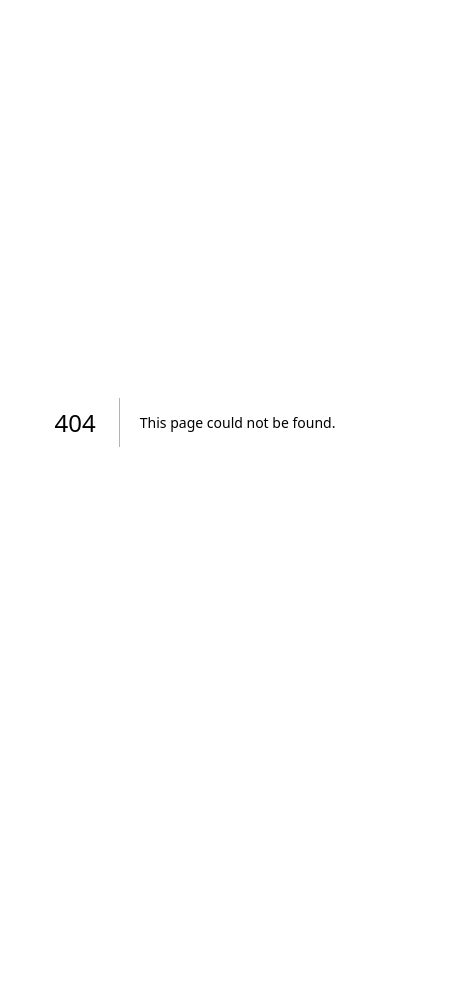
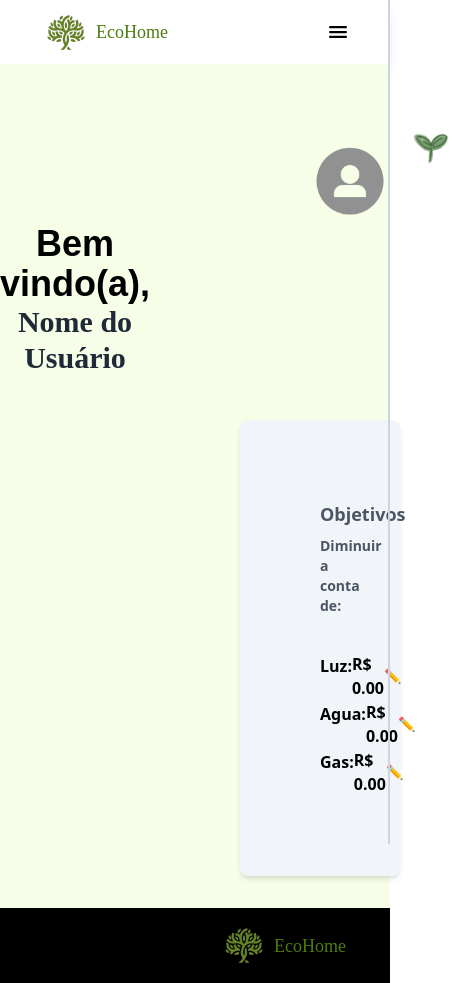
Before and after one commit to MaryChriss/Global2-Front, a Next.js app: page /perfil in a window 390 px wide. Before the commit this address had no page. Shown: the whole page, 456 px wide, since content can reach past the window. Before the commit the page ends 844 px from the top, so only its background shows below. Built offline with nearby package versions, Linux system fonts and the light colour scheme.

Commit message:
pagina de perfil finalizada, iniciando responsividade

```diff
--- a/src/app/Equipe/page.tsx
+++ b/src/app/Equipe/page.tsx
@@ -47,7 +47,10 @@ export default function Equipe() {
                 ">
 
                     <div className="text-center text-2xl font-bold mt-0">
+                        <div className="relative">
+                        <Image src="/deco.png" className="absolute ml-16 -mt-8" alt="" width={50} height={50}/>
                         <Image src="/mariFoto.jpg" alt="" className="w-48 h-48 rounded-full border-lime-500" width={200} height={200} />
+                        </div>
                         <p>Mariana Christina <br />
                             RM: 554773
                         </p>
@@ -68,10 +71,13 @@ export default function Equipe() {
                     </div>
 
                     <div className="text-center text-2xl font-bold mt-0">
+                        <div className="relative">
+                        <Image src="/deco.png" className="absolute ml-16 -mt-8" alt="" width={50} height={50}/>
                         <Image src="/henriqueFoto.jpeg" alt="" className="w-48 h-48 rounded-full border-lime-500" width={200} height={200} />
                         <p>Henrique Maciel <br />
                             RM: 556480
                         </p>
+                        </div>
 
                         <div className="flex flex-col justify-center items-center mt-8 mb-9 gap-8">
                             <BotaoRedeSocial
@@ -90,10 +96,13 @@ export default function Equipe() {
                     </div>
 
                     <div className="text-center text-2xl font-bold mt-0">
-                    <Image src="/gabiFoto.jpg" alt="" className="w-48 h-48 rounded-full border-lime-500" width={200} height={200} />
+                        <div className="relative">
+                        <Image src="/deco.png" className="absolute ml-16 -mt-8" alt="" width={50} height={50}/>
+                        <Image src="/gabiFoto.jpg" alt="" className="w-48 h-48 rounded-full border-lime-500" width={200} height={200} />
                         <p>Gabriela Moguinho <br />
                             RM: 556143
                         </p>
+                        </div>
 
                         <div className="flex flex-col justify-center items-center mt-8 mb-9 gap-8">
                             <BotaoRedeSocial
--- a/src/app/dashbord/page.tsx
+++ b/src/app/dashbord/page.tsx
@@ -166,7 +166,13 @@ export default function Dashboard() {
     // sm: md: lg: xl: 2xl:
     return (
         <Layout>
-            <div className="flex items-center justify-center mb-8 min-[320px]:flex-col">
+            <div className="flex items-center justify-center mb-8
+            sm:flex-col
+            md:flex-col
+            lg:flex-row
+            xl:flex-row
+            2xl:flex-row
+            min-[320px]:flex-col">
                 <h1 className="font-raleway text-xl text-left mr-40
                 sm:mr-3 ml-5 mt-5
                 md:mr-6
--- /dev/null
+++ b/src/app/perfil/page.tsx
@@ -0,0 +1,104 @@
+"use client";
+
+import { useEffect, useState } from "react";
+import Image from "next/image";
+import { Layout } from "../../components/Layout/Layout";
+
+interface User {
+    name: string;
+    email: string;
+}
+
+export default function Perfil() {
+    const [user, setUser] = useState<User | null>(null);
+    const [objetivos, setObjetivos] = useState({
+        luz: 0,
+        agua: 0,
+        gas: 0,
+    });
+    const [isEditing, setIsEditing] = useState({
+        luz: false,
+        agua: false,
+        gas: false,
+    });
+
+    useEffect(() => {
+        const savedUser = localStorage.getItem("loginData");
+        if (savedUser) {
+            const parsedUser = JSON.parse(savedUser);
+            setUser({ name: parsedUser.cliente?.nome_cliente, email: parsedUser.email_login });
+        }
+    }, []);
+
+    const handleEditClick = (field: keyof typeof objetivos) => {
+        setIsEditing((prev) => ({ ...prev, [field]: true }));
+    };
+
+    const handleSaveClick = (field: keyof typeof objetivos) => {
+        setIsEditing((prev) => ({ ...prev, [field]: false }));
+    };
+
+    const handleChange = (e: React.ChangeEvent<HTMLInputElement>, field: keyof typeof objetivos) => {
+        const value = parseFloat(e.target.value) || 0;
+        setObjetivos((prev) => ({ ...prev, [field]: value }));
+    };
+
+    return (
+        <Layout>
+            <div className="bg-lime-50 bg-center h-screen">
+                <section>
+                    <div className="flex justify-center text-center gap-40 pt-20">
+                        <div className="mt-20">
+                            <h2 className="font-raleway font-semibold text-4xl">Bem vindo(a),</h2>
+                            <h2 className=" font-crimson text-3xl font-bold text-gray-800">
+                                {user?.name || "Nome do Usuário"}
+                            </h2>
+                        </div>
+
+                        <div className="relative">
+                            <Image src="/deco.png" className="absolute ml-24 -mt-5" alt="" width={50} height={50}/>
+                            <Image src="/foto-user.png" alt="Usuário" width={250} height={250} />
+                        </div>
+                    </div>
+
+
+                    <div className=" p-20 bg-slate-100 rounded-lg mr-60 ml-60 mb-7 shadow-md mt-11">
+                        <div className="flex flex-col gap-2 mb-9">
+                            <h3 className="text-lg font-bold text-gray-600">Objetivos</h3>
+                            <p className="text-sm font-semibold text-gray-600">Diminuir a conta de:</p>
+                        </div>
+
+                        {/* Objetivos List */}
+                        <div className=" mr-20 font-bold">
+                            {["luz", "agua", "gas"].map((item) => (
+                                <div key={item} className="flex items-center justify-between">
+                                    <p className="mb-5">{item.charAt(0).toUpperCase() + item.slice(1)}:</p>
+                                    {isEditing[item as keyof typeof objetivos] ? (
+                                        <input
+                                            type="number"
+                                            value={objetivos[item as keyof typeof objetivos]}
+                                            onChange={(e) => handleChange(e, item as keyof typeof objetivos)}
+                                            className="w-16 p-1 text-right bg-white border rounded-md"
+                                        />
+                                    ) : (
+                                        <p>R$ {objetivos[item as keyof typeof objetivos].toFixed(2)}</p>
+                                    )}
+                                    <button
+                                        onClick={() =>
+                                            isEditing[item as keyof typeof objetivos]
+                                                ? handleSaveClick(item as keyof typeof objetivos)
+                                                : handleEditClick(item as keyof typeof objetivos)
+                                        }
+                                        className="text-sm text-gray-500 hover:text-gray-700"
+                                    >
+                                        {isEditing[item as keyof typeof objetivos] ? "💾" : "✏️"}
+                                    </button>
+                                </div>
+                            ))}
+                        </div>
+                    </div>
+                </section>
+            </div>
+        </Layout>
+    );
+}
--- a/src/components/FormCadastro/FormCadastro.tsx
+++ b/src/components/FormCadastro/FormCadastro.tsx
@@ -5,8 +5,6 @@ import * as Yup from "yup";
 interface ClienteFormData {
     nome_cliente: string;
     email: string;
-    endereco: string;
-    telefone: string;
 }
 
 interface LoginFormData {
@@ -21,8 +19,6 @@ interface FormCadastroProps {
 const schemaCliente = Yup.object().shape({
     nome_cliente: Yup.string().required("Nome é obrigatório"),
     email: Yup.string().email("Email inválido").required("Email é obrigatório"),
-    endereco: Yup.string().required("Endereço é obrigatório"),
-    telefone: Yup.string().required("Telefone é obrigatório"),
 });
 
 const schemaLogin = Yup.object().shape({
@@ -52,7 +48,7 @@ const FormCadastro: React.FC<FormCadastroProps> = ({ toggleForm }) => {
     } = useForm<LoginFormData>({ resolver: yupResolver(schemaLogin), defaultValues: {password: "", confirmPassword: ""} });
 
     const onSubmitCliente: SubmitHandler<ClienteFormData> = async (login) => {
-        const { nome_cliente, email, endereco, telefone } = login;
+        const { nome_cliente, email,} = login;
         setEmail(email);
 
         try {
@@ -62,8 +58,6 @@ const FormCadastro: React.FC<FormCadastroProps> = ({ toggleForm }) => {
                 body: JSON.stringify({
                     nome_cliente: nome_cliente,
                     email: email,
-                    endereco: endereco,
-                    telefone: telefone,
                 }),
             });
 
```
Also changed, not shown: public/deco.png (added), public/foto-user.png (added).
